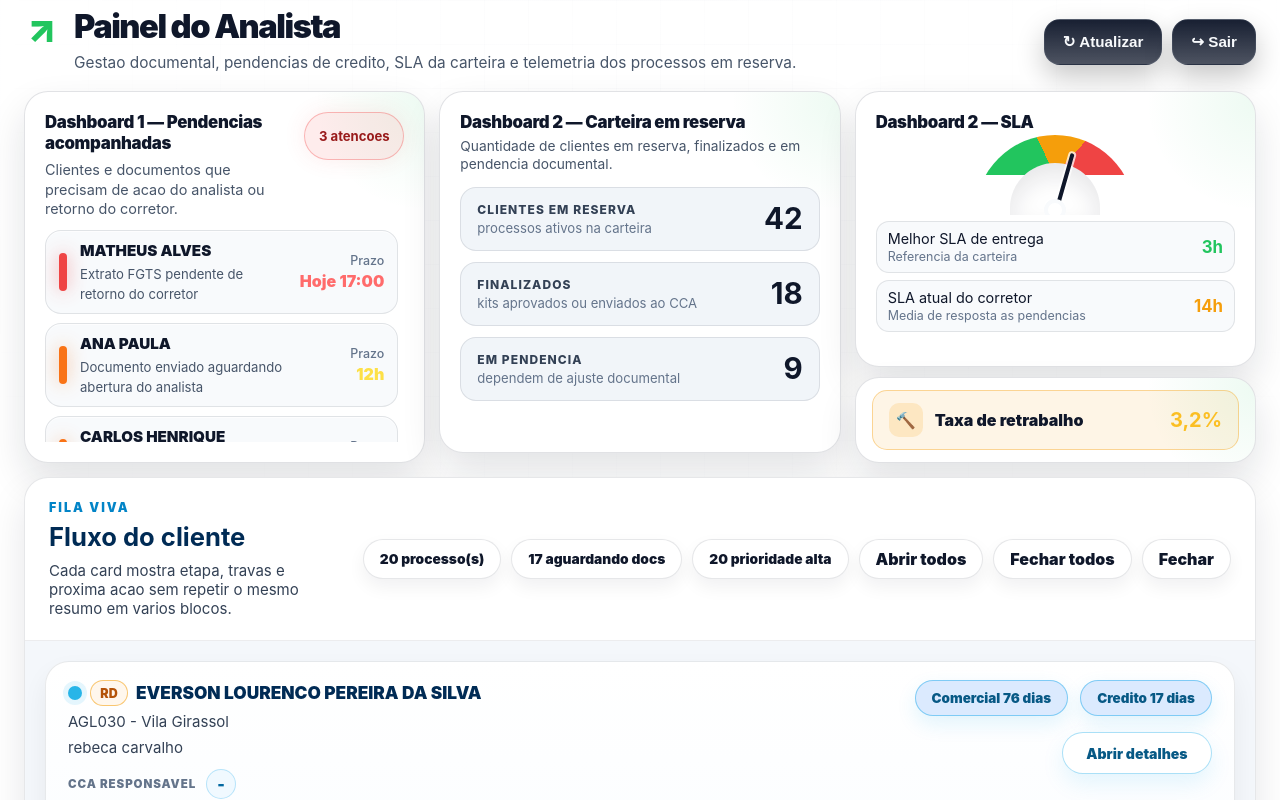
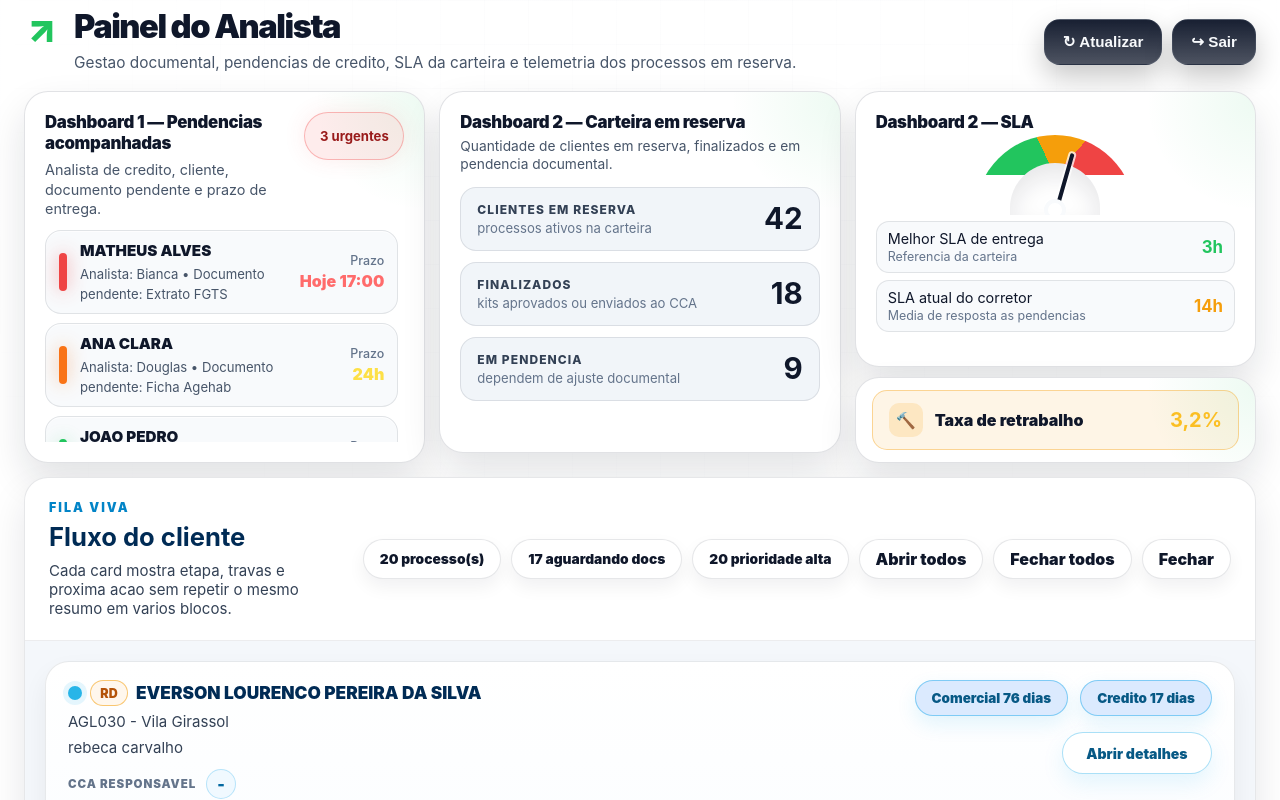
Before and after one commit to catsandygo-design/MAQ2-CREDITO, a Next.js app: page /app/analista in a window 1280 px wide. Shown: the top 800 px of the page. Built offline with nearby package versions, Linux system fonts and the light colour scheme.

Commit message:
resolvendo o primeiro card o terceiro já foi resolvido.

```diff
--- a/src/app/app/analista/page.tsx
+++ b/src/app/app/analista/page.tsx
@@ -3,10 +3,9 @@
 import { useState } from 'react';
 
 const pendenciasAnalista = [
-  ['critico', 'MATHEUS ALVES', 'Extrato FGTS pendente de retorno do corretor', 'Hoje 17:00'],
-  ['medio', 'ANA PAULA', 'Documento enviado aguardando abertura do analista', '12h'],
-  ['medio', 'CARLOS HENRIQUE', 'Renda informal exige declaracao complementar', '24h'],
-  ['ok', 'JOAO AMORIN', 'Kit documental aprovado para envio ao CCA', 'OK'],
+  ['critico', 'MATHEUS ALVES', 'Analista: Bianca • Documento pendente: Extrato FGTS', 'Hoje 17:00'],
+  ['medio', 'ANA CLARA', 'Analista: Douglas • Documento pendente: Ficha Agehab', '24h'],
+  ['ok', 'JOAO PEDRO', 'Analista: CCA Central • Documento pendente: Assinatura MO', '48h'],
 ];
 
 const filaViva = [
@@ -130,9 +129,9 @@ export default function AppAnalistaPage() {
           <div className="cor-panel-head">
             <div>
               <small>Dashboard 1 — Pendencias acompanhadas</small>
-              <p>Clientes e documentos que precisam de acao do analista ou retorno do corretor.</p>
+              <p>Analista de credito, cliente, documento pendente e prazo de entrega.</p>
             </div>
-            <strong className="cor-urgent-pill">3 atencoes</strong>
+            <strong className="cor-urgent-pill">3 urgentes</strong>
           </div>
           <div className="cor-alert-list">
             {pendenciasAnalista.map(([tone, nome, desc, prazo]) => (
```
